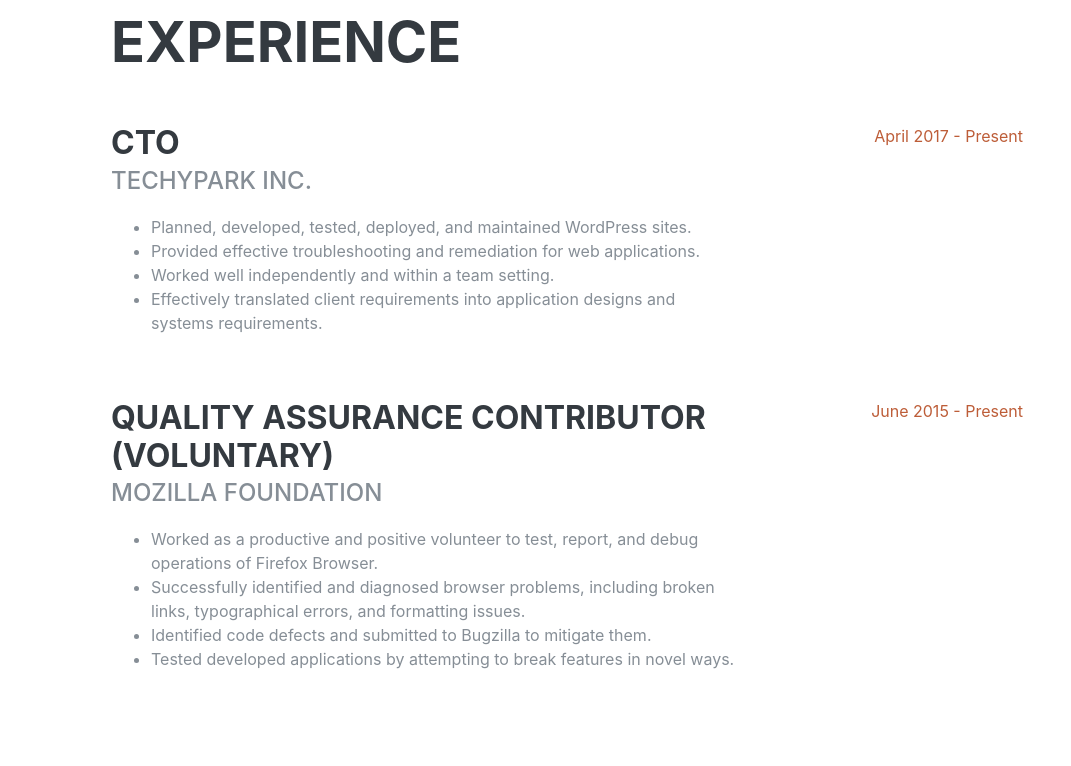
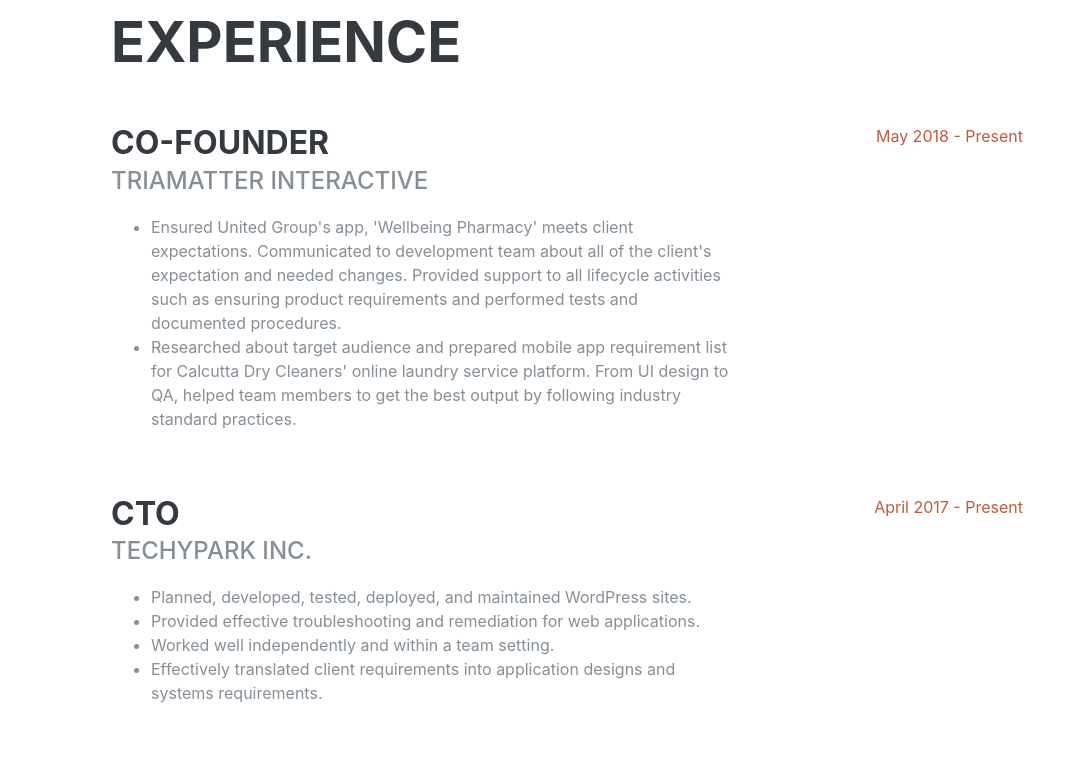
Before and after one commit to aialvi/aialvi.github.io, a plain HTML site: page index.html in a window 1280 px wide. Shown: the part 840-1606 px from the top of the page, without its empty margins (209-1280 px from the left). Drawn offline with Linux system fonts and the light colour scheme; a web font is replaced by a local one.

Commit message:
Added: Triamatter Interactive details

```diff
--- a/index.html
+++ b/index.html
@@ -102,6 +102,34 @@
 
         <div class="resume-item d-flex flex-column flex-md-row justify-content-between mb-5">
           <div class="resume-content">
+            <h3 class="mb-0">Co-founder</h3>
+            <div class="subheading mb-3">Triamatter Interactive</div>
+            <ul>
+              <li>Ensured United Group's app, 'Wellbeing
+                Pharmacy' meets client expectations.
+                Communicated to development team about all
+                of the client's expectation and needed changes.
+                Provided support to all lifecycle activities such
+                as ensuring product requirements and
+                performed tests and documented procedures.
+                </li>
+
+              <li>Researched about target audience and
+                prepared mobile app requirement list for
+                Calcutta Dry Cleaners' online laundry service
+                platform. From UI design to QA, helped team
+                members to get the best output by following
+                industry standard practices.</li>
+            </ul>
+          </div>
+          <div class="resume-date text-md-right">
+            <span class="text-primary">May 2018 - Present</span>
+          </div>
+        </div>
+
+
+        <div class="resume-item d-flex flex-column flex-md-row justify-content-between mb-5">
+          <div class="resume-content">
             <h3 class="mb-0">CTO</h3>
             <div class="subheading mb-3">TechyPark Inc.</div>
             <ul>
@@ -116,6 +144,9 @@
             <span class="text-primary">April 2017 - Present</span>
           </div>
         </div>
+
+
+
 
         <div class="resume-item d-flex flex-column flex-md-row justify-content-between mb-5">
           <div class="resume-content">
@@ -149,7 +180,7 @@
             <h3 class="mb-0">Northern University</h3>
             <div class="subheading mb-3">Bachelor of Science</div>
             <div>Computer Science</div>
-            <p>GPA: 3.00</p>
+            <p>GPA: 2.90</p>
           </div>
           <div class="resume-date text-md-right">
             <span class="text-primary">May 2016 - April 2020</span>
```
